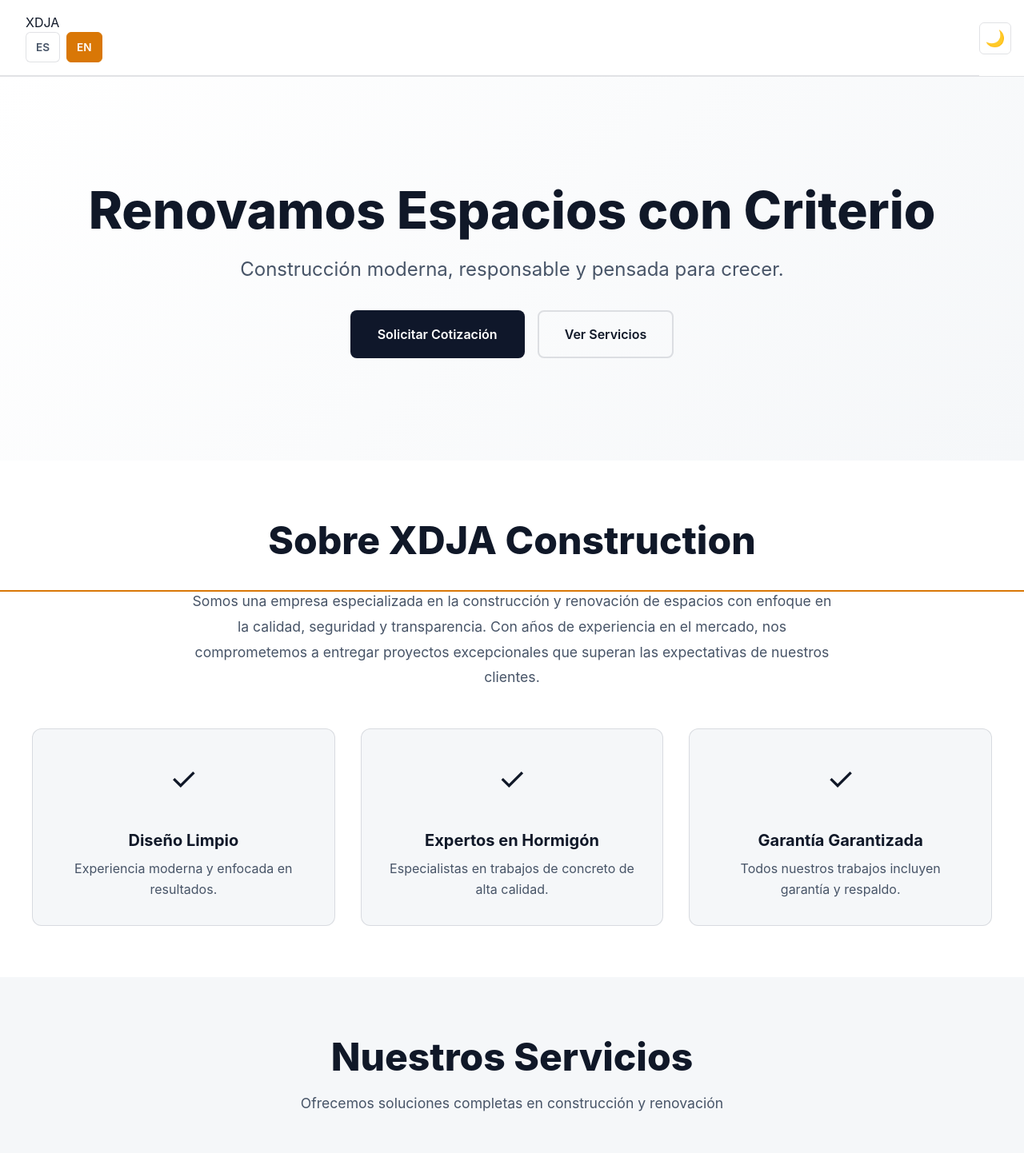
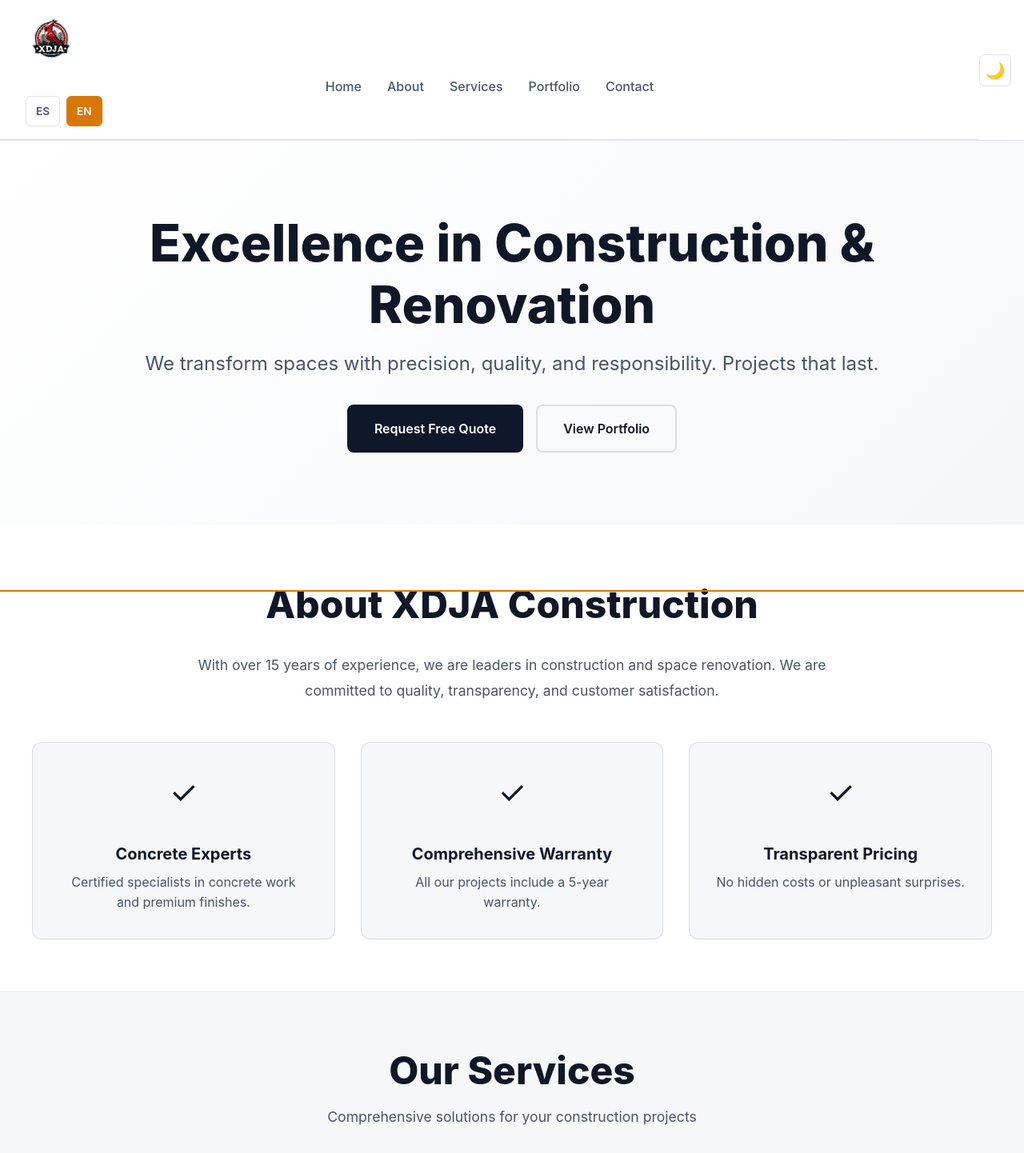
Before and after one commit to Cesar-Plyed/XDJA, a React (Vite) app: page / in a window 1280 px wide. Shown: the top 1442 px of the page at 80% size. Built offline with nearby package versions, Linux system fonts and the light colour scheme.

Commit message:
fix: resolve TypeScript errors and add i18n integration to all components

```diff
--- a/src/components/AboutSection.tsx
+++ b/src/components/AboutSection.tsx
@@ -1,34 +1,33 @@
 import { FC } from 'react';
+import { useI18n } from '../i18n/I18nProvider';
 import '../styles/aboutSection.scss';
 
 const AboutSection: FC = () => {
+  const { t } = useI18n();
+
   return (
     <section id="about" className="about">
       <div className="about__container">
         <div className="about__content">
-          <h2 className="about__title">Sobre XDJA Construction</h2>
-          <p className="about__text">
-            Somos una empresa especializada en la construcción y renovación de espacios con enfoque en la calidad,
-            seguridad y transparencia. Con años de experiencia en el mercado, nos comprometemos a entregar proyectos
-            excepcionales que superan las expectativas de nuestros clientes.
-          </p>
+          <h2 className="about__title">{t('about.title')}</h2>
+          <p className="about__text">{t('about.description')}</p>
         </div>
 
         <div className="about__features">
           <div className="about__feature">
             <div className="about__feature-icon">✓</div>
-            <h3 className="about__feature-title">Diseño Limpio</h3>
-            <p className="about__feature-text">Experiencia moderna y enfocada en resultados.</p>
+            <h3 className="about__feature-title">{t('about.feature1_title')}</h3>
+            <p className="about__feature-text">{t('about.feature1_text')}</p>
           </div>
           <div className="about__feature">
             <div className="about__feature-icon">✓</div>
-            <h3 className="about__feature-title">Expertos en Hormigón</h3>
-            <p className="about__feature-text">Especialistas en trabajos de concreto de alta calidad.</p>
+            <h3 className="about__feature-title">{t('about.feature2_title')}</h3>
+            <p className="about__feature-text">{t('about.feature2_text')}</p>
           </div>
           <div className="about__feature">
             <div className="about__feature-icon">✓</div>
-            <h3 className="about__feature-title">Garantía Garantizada</h3>
-            <p className="about__feature-text">Todos nuestros trabajos incluyen garantía y respaldo.</p>
+            <h3 className="about__feature-title">{t('about.feature3_title')}</h3>
+            <p className="about__feature-text">{t('about.feature3_text')}</p>
           </div>
         </div>
       </div>
--- a/src/components/ContactSection.tsx
+++ b/src/components/ContactSection.tsx
@@ -33,19 +33,19 @@
         <div className="contact__content">
           <div className="contact__info">
             <div className="contact__item">
-              <h3 className="contact__item-title">📞 {t('contact.phone')}</h3>
+              <h3 className="contact__item-title">{t('contact.phone')}</h3>
               <a href="tel:+15743046758" className="contact__link">
                 +1 (574) 304-6758
               </a>
             </div>
             <div className="contact__item">
-              <h3 className="contact__item-title">✉️ {t('contact.email')}</h3>
+              <h3 className="contact__item-title">{t('contact.email')}</h3>
               <a href="mailto:xdjaconstructionllc@gmail.com" className="contact__link">
                 xdjaconstructionllc@gmail.com
               </a>
             </div>
             <div className="contact__item">
-              <h3 className="contact__item-title">💬 {t('contact.whatsapp')}</h3>
+              <h3 className="contact__item-title">{t('contact.whatsapp')}</h3>
               <a
                 href="https://wa.me/+15743046758"
                 target="_blank"
--- a/src/components/HeroSection.tsx
+++ b/src/components/HeroSection.tsx
@@ -1,22 +1,22 @@
 import { FC } from 'react';
-import { useResponsive } from '../hooks/useResponsive';
+import { useI18n } from '../i18n/I18nProvider';
 import '../styles/heroSection.scss';
 
 const HeroSection: FC = () => {
-  const { isMobile } = useResponsive();
+  const { t } = useI18n();
 
   return (
     <section id="home" className="hero">
       <div className="hero__content">
         <div className="hero__text">
-          <h1 className="hero__title">Renovamos Espacios con Criterio</h1>
-          <p className="hero__subtitle">Construcción moderna, responsable y pensada para crecer.</p>
+          <h1 className="hero__title">{t('hero.title')}</h1>
+          <p className="hero__subtitle">{t('hero.subtitle')}</p>
           <div className="hero__actions">
             <a href="#contact" className="hero__cta hero__cta--primary">
-              Solicitar Cotización
+              {t('hero.cta_primary')}
             </a>
-            <a href="#services" className="hero__cta hero__cta--secondary">
-              Ver Servicios
+            <a href="#portfolio" className="hero__cta hero__cta--secondary">
+              {t('hero.cta_secondary')}
             </a>
           </div>
         </div>
--- a/src/components/NavBar.tsx
+++ b/src/components/NavBar.tsx
@@ -1,20 +1,80 @@
-import { FC } from 'react';
+import { FC, useState } from 'react';
+import { LazyLoadImage } from 'react-lazy-load-image-component';
+import { iconLd } from '../assets/Icon/iconLoad';
+import Popup from './Popup';
+import MobileMenu from './MobileMenu';
+import LanguageSwitcher from './LanguageSwitcher';
+import { useResponsive } from '../hooks/useResponsive';
 import { useI18n } from '../i18n/I18nProvider';
-import LanguageSwitcher from './LanguageSwitcher';
 import '../styles/navBar.scss';
-import '../styles/languageSwitcher.scss';
 
 const NavBar: FC = () => {
-  const { t, locale } = useI18n();
+  const [showPopup, setShowPopup] = useState(false);
+  const [showMobileMenu, setShowMobileMenu] = useState(false);
+  const { isMobile } = useResponsive();
+  const { t } = useI18n();
+  const icon: string = iconLd.src;
+
+  const togglePopup = () => {
+    setShowPopup(!showPopup);
+  };
+
+  const toggleMobileMenu = () => {
+    setShowMobileMenu(!showMobileMenu);
+  };
 
   return (
     <nav className="navbar">
-      <div className="navbar__container">
-        <div className="navbar__brand">XDJA</div>
-        <div className="navbar__controls">
-          <LanguageSwitcher />
+      <header className="navbar__header">
+        <div className="navbar__logo">
+          <LazyLoadImage
+            src={icon}
+            alt="XDJA Logo"
+            width={100}
+            height={100}
+            className={`navbar__logo-img navbar__logo-img--${isMobile ? 'mobile' : 'desktop'}`}
+            onClick={togglePopup}
+            title="Click to learn more about XDJA"
+          />
         </div>
-      </div>
+
+        {isMobile && (
+          <button
+            className={`navbar__hamburger ${showMobileMenu ? 'navbar__hamburger--open' : ''}`}
+            onClick={toggleMobileMenu}
+            aria-label="Toggle menu"
+            aria-expanded={showMobileMenu}
+          >
+            <span className="navbar__hamburger-line" />
+            <span className="navbar__hamburger-line" />
+            <span className="navbar__hamburger-line" />
+          </button>
+        )}
+      </header>
+
+      {isMobile && <MobileMenu isOpen={showMobileMenu} onClose={() => setShowMobileMenu(false)} />}
+
+      {!isMobile && (
+        <nav className="navbar__desktop-menu">
+          <a href="#home" className="navbar__link">{t('nav.home')}</a>
+          <a href="#about" className="navbar__link">{t('nav.about')}</a>
+          <a href="#services" className="navbar__link">{t('nav.services')}</a>
+          <a href="#portfolio" className="navbar__link">{t('nav.portfolio')}</a>
+          <a href="#contact" className="navbar__link">{t('nav.contact')}</a>
+        </nav>
+      )}
+
+      {!isMobile && <LanguageSwitcher />}
+
+      {showPopup && (
+        <Popup show={showPopup} onClose={togglePopup}>
+          <div className="popup__body">
+            <h2>Welcome to XDJA</h2>
+            <p>We are experts in construction and space renovation with criteria, safety and clarity.</p>
+            <p>Contact us to learn more about our services.</p>
+          </div>
+        </Popup>
+      )}
     </nav>
   );
 };
--- a/src/components/PortfolioSection.tsx
+++ b/src/components/PortfolioSection.tsx
@@ -28,7 +28,7 @@
       id: 4,
       title: t('portfolio.project4_title'),
       description: t('portfolio.project4_desc'),
-      image: '🛍️',
+      image: '🛒',
     },
   ];
 
--- a/src/components/ServicesSection.tsx
+++ b/src/components/ServicesSection.tsx
@@ -1,30 +1,33 @@
 import { FC } from 'react';
+import { useI18n } from '../i18n/I18nProvider';
 import '../styles/servicesSection.scss';
 
 const ServicesSection: FC = () => {
+  const { t } = useI18n();
+
   const services = [
     {
       id: 1,
-      title: 'Hormigón Estampado',
-      description: 'Pisos decorativos con diseños personalizados.',
+      title: t('services.service1_title'),
+      description: t('services.service1_text'),
       icon: '🏗️',
     },
     {
       id: 2,
-      title: 'Reparación Estructural',
-      description: 'Reparación y refuerzo de estructuras.',
+      title: t('services.service2_title'),
+      description: t('services.service2_text'),
       icon: '🔨',
     },
     {
       id: 3,
-      title: 'Renovación de Espacios',
-      description: 'Transformación completa de ambientes.',
+      title: t('services.service3_title'),
+      description: t('services.service3_text'),
       icon: '🎨',
     },
     {
       id: 4,
-      title: 'Acabados Premium',
-      description: 'Detalles y acabados de alta calidad.',
+      title: t('services.service4_title'),
+      description: t('services.service4_text'),
       icon: '✨',
     },
   ];
@@ -32,10 +35,8 @@
   return (
     <section id="services" className="services">
       <div className="services__container">
-        <h2 className="services__title">Nuestros Servicios</h2>
-        <p className="services__subtitle">
-          Ofrecemos soluciones completas en construcción y renovación
-        </p>
+        <h2 className="services__title">{t('services.title')}</h2>
+        <p className="services__subtitle">{t('services.subtitle')}</p>
 
         <div className="services__grid">
           {services.map((service) => (
```
Also changed, not shown: src/components/Footer.tsx (+20 -7 lines).
